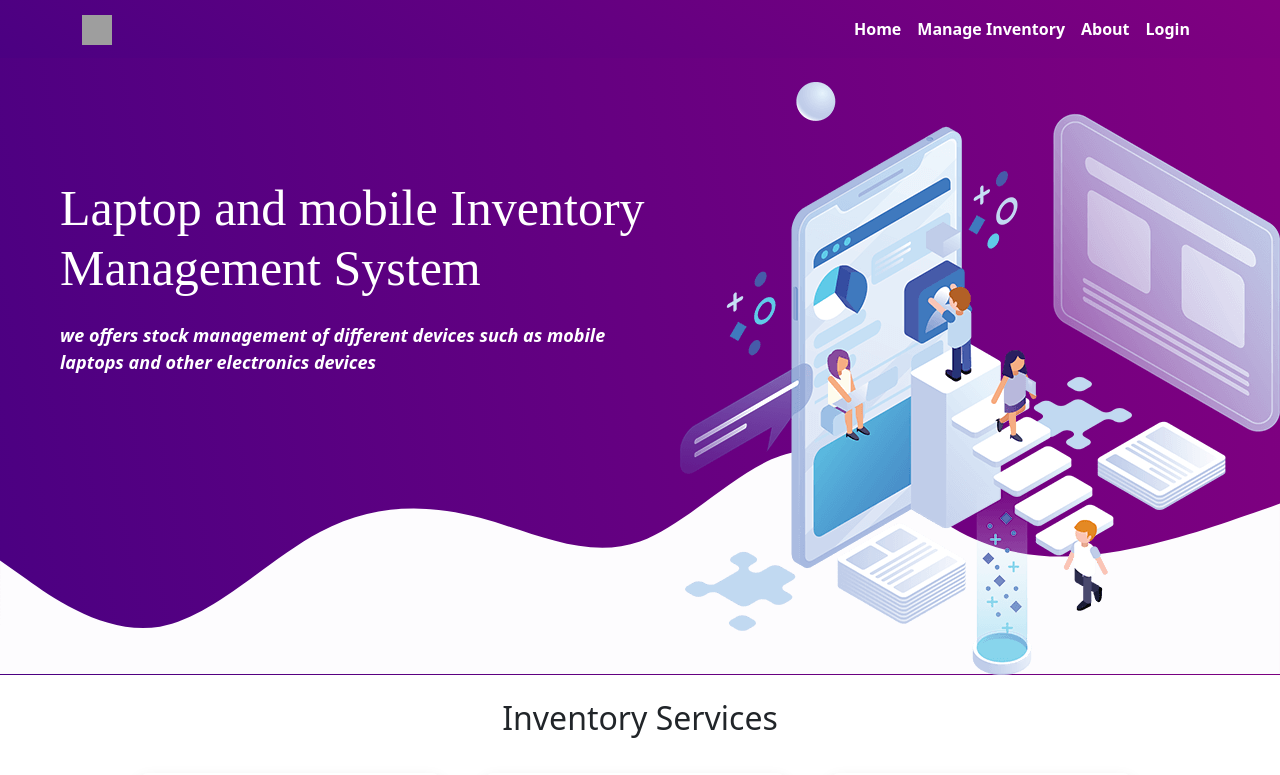
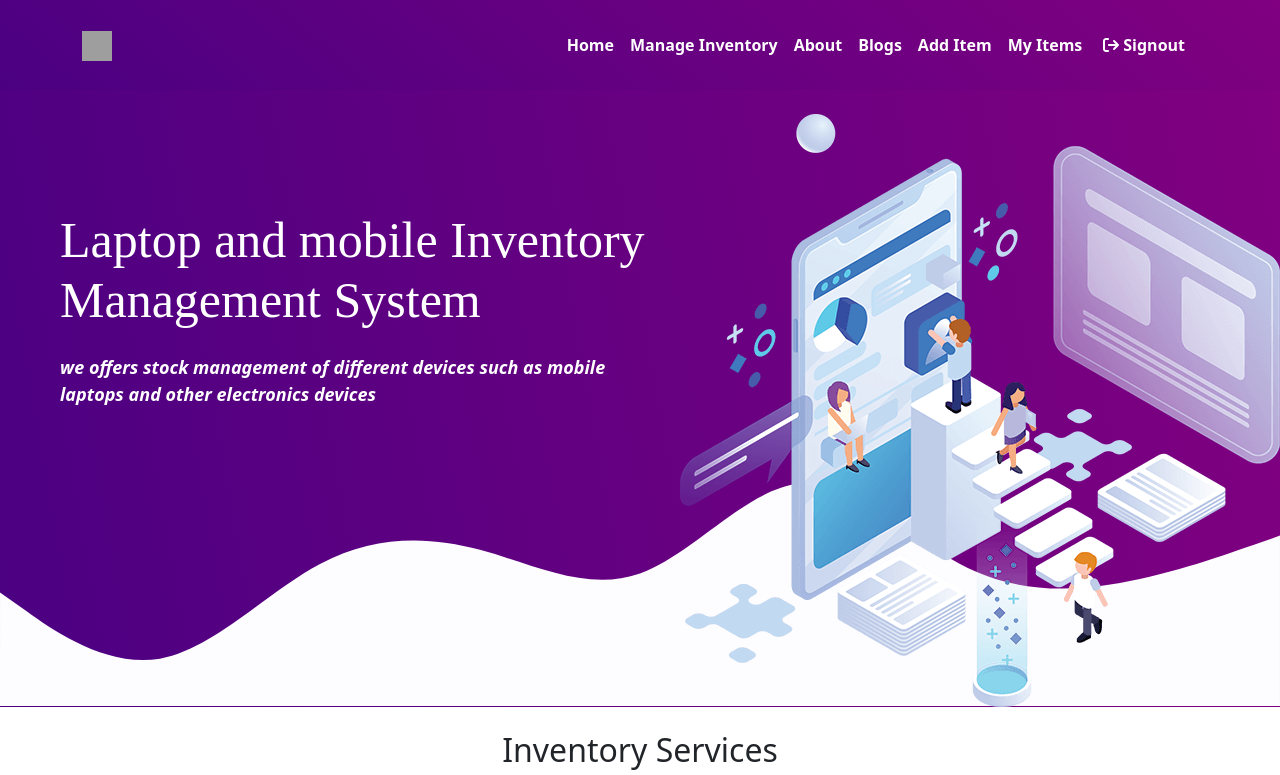
Before and after one commit to 1804011/assignment-11-client, a React (Create React App) app: page / in a window 1280 px wide. Shown: the top 775 px of the page. Built offline with nearby package versions, Linux system fonts and the light colour scheme; no server answers; sample sign-in values are in the browser's storage; grey boxes are pictures that could not be loaded.

Commit message:
protected route raw code done

```diff
--- a/src/App.js
+++ b/src/App.js
@@ -4,6 +4,8 @@ import { Routes, Route } from "react-router-dom";
 import Home from "./Components/Home/Home";
 import Login from "./Components/Login/Login";
 import Signup from "./Components/Signup/Signup";
+import RequireAuth from "./Components/RequireAuth/RequireAuth";
+
 function App() {
 	return (
 		<div>
@@ -14,6 +16,14 @@ function App() {
 				<Route path="login" element={<Login />}></Route>
 				<Route path="manage-inventory" element={"manage-inventory"}></Route>
 				<Route path="register" element={<Signup />}></Route>
+				<Route
+					path="add-item"
+					element={<RequireAuth>add-item</RequireAuth>}
+				></Route>
+				<Route
+					path="my-items"
+					element={<RequireAuth>my-items</RequireAuth>}
+				></Route>
 				<Route path="*" element={<h1>404 not found</h1>}></Route>
 			</Routes>
 		</div>
--- a/src/Components/Header/Header.css
+++ b/src/Components/Header/Header.css
@@ -0,0 +1,5 @@
+.header-container .logout-btn {
+	font-weight: 600;
+	box-shadow: none !important;
+	outline: none !important;
+}
--- a/src/Components/Header/Header.js
+++ b/src/Components/Header/Header.js
@@ -3,11 +3,20 @@ import { Container, Nav, Navbar } from "react-bootstrap";
 import "./Header.css";
 import inventory from "../../images/inventory.png";
 import { Link } from "react-router-dom";
+import { useAuthState } from "react-firebase-hooks/auth";
+import auth from "../../firebase.init";
+import { faSignOut } from "@fortawesome/free-solid-svg-icons";
+import { FontAwesomeIcon } from "@fortawesome/react-fontawesome";
+import { signOut } from "firebase/auth";
 const navLinkStyle = {
 	color: "white",
 	fontWeight: "600",
 };
 const Header = () => {
+	const [user] = useAuthState(auth);
+	const handleSignOut = () => {
+		signOut(auth);
+	};
 	return (
 		<div className="header-container">
 			<Navbar
@@ -20,6 +29,7 @@ const Header = () => {
 				}}
 				variant="dark"
 				sticky="top"
+				className="py-4"
 			>
 				<Container>
 					<Navbar.Brand>
@@ -39,9 +49,31 @@ const Header = () => {
 							<Nav.Link as={Link} to="/about" style={navLinkStyle}>
 								About
 							</Nav.Link>
-							<Nav.Link as={Link} to="/login" style={navLinkStyle}>
-								Login
+							<Nav.Link as={Link} to="/blogs" style={navLinkStyle}>
+								Blogs
 							</Nav.Link>
+
+							{user ? (
+								<>
+									<Nav.Link as={Link} to="/add-item" style={navLinkStyle}>
+										Add Item
+									</Nav.Link>
+									<Nav.Link as={Link} to="/my-items" style={navLinkStyle}>
+										My Items
+									</Nav.Link>
+									<button
+										className="btn text-white logout-btn d-flex align-items-center"
+										onClick={handleSignOut}
+									>
+										<FontAwesomeIcon icon={faSignOut}></FontAwesomeIcon>
+										<span className="ms-1">Signout</span>
+									</button>
+								</>
+							) : (
+								<Nav.Link as={Link} to="/login" style={navLinkStyle}>
+									Login
+								</Nav.Link>
+							)}
 						</Nav>
 					</Navbar.Collapse>
 				</Container>
--- a/src/Components/Login/Login.css
+++ b/src/Components/Login/Login.css
@@ -17,6 +17,7 @@
 	display: block;
 	width: 100%;
 	margin-bottom: 0;
+
 	color: #111111;
 	font-weight: 600;
 	border: 1px solid #ababab;
--- a/src/Components/Login/Login.js
+++ b/src/Components/Login/Login.js
@@ -1,5 +1,5 @@
 import React from "react";
-import { Link, useNavigate } from "react-router-dom";
+import { Link, useLocation, useNavigate } from "react-router-dom";
 import { useRef } from "react";
 import "./Login.css";
 import auth from "../../firebase.init";
@@ -8,6 +8,7 @@ const Login = () => {
 	const emailRef = useRef("");
 	const passwordRef = useRef("");
 	const navigate = useNavigate("");
+
 	const [signInWithEmailAndPassword, user, loading, error] =
 		useSignInWithEmailAndPassword(auth);
 	const handleSubmit = (e) => {
@@ -16,8 +17,10 @@ const Login = () => {
 		const password = passwordRef.current.value;
 		signInWithEmailAndPassword(email, password);
 	};
+	const location = useLocation();
+	let from = location.state?.from?.pathname || "/";
 	if (user) {
-		navigate("/");
+		navigate(from, { replace: true });
 	}
 
 	return (
@@ -37,7 +40,7 @@ const Login = () => {
 							{error?.message.includes("user") && "*user not found"}
 						</span>
 					</div>
-					<div className="input">
+					<div className="input mt-3">
 						<h6>Password</h6>
 						<input
 							type="password"
--- /dev/null
+++ b/src/Components/RequireAuth/RequireAuth.js
@@ -0,0 +1,23 @@
+import React from "react";
+import { useAuthState } from "react-firebase-hooks/auth";
+import { Navigate, useLocation } from "react-router-dom";
+import auth from "../../firebase.init";
+
+const RequireAuth = ({ children }) => {
+	const [user, loading] = useAuthState(auth);
+	let location = useLocation();
+	if (loading) {
+		return <h2>Loading....</h2>;
+	}
+	if (!user) {
+		// Redirect them to the /login page, but save the current location they were
+		// trying to go to when they were redirected. This allows us to send them
+		// along to that page after they login, which is a nicer user experience
+		// than dropping them off on the home page.
+		return <Navigate to="/login" state={{ from: location }} replace />;
+	}
+
+	return children;
+};
+
+export default RequireAuth;
--- a/src/Components/Signup/Signup.js
+++ b/src/Components/Signup/Signup.js
@@ -1,7 +1,10 @@
 import React, { useRef, useState } from "react";
 import { Link, useNavigate } from "react-router-dom";
 import "./Signup.css";
-import { useCreateUserWithEmailAndPassword } from "react-firebase-hooks/auth";
+import {
+	useCreateUserWithEmailAndPassword,
+	useSignInWithEmailAndPassword,
+} from "react-firebase-hooks/auth";
 import auth from "../../firebase.init";
 const Signup = () => {
 	const emailRef = useRef("");
@@ -11,6 +14,7 @@ const Signup = () => {
 	const navigate = useNavigate();
 	const [createUserWithEmailAndPassword, user, loading, error] =
 		useCreateUserWithEmailAndPassword(auth);
+	const [signInWithEmailAndPassword] = useSignInWithEmailAndPassword(auth);
 	const handleSubmit = (e) => {
 		e.preventDefault();
 		const email = emailRef.current.value;
@@ -18,6 +22,10 @@ const Signup = () => {
 		createUserWithEmailAndPassword(email, password, {
 			sendEmailVerification: true,
 		});
+		if (user) {
+			signInWithEmailAndPassword(email, password);
+			navigate("/");
+		}
 		if (error) {
 			if (error.message.includes("email")) {
 				setEmailError("email already in use");
@@ -26,9 +34,6 @@ const Signup = () => {
 			}
 		}
 	};
-	if (user) {
-		navigate("/login");
-	}
 
 	return (
 		<div className="signup-container">
@@ -41,7 +46,7 @@ const Signup = () => {
 							{error?.message.includes("email") && "*email already in use"}
 						</span>
 					</div>
-					<div className="input">
+					<div className="input mt-3">
 						<h6>Password</h6>
 						<input
 							type="password"
```
